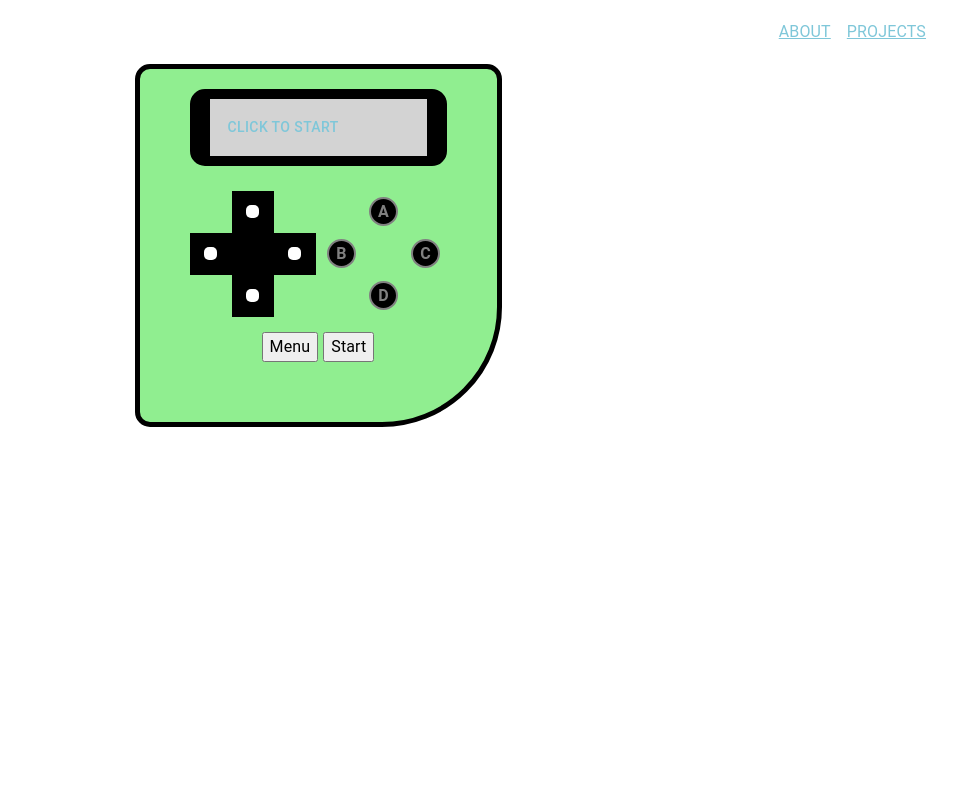
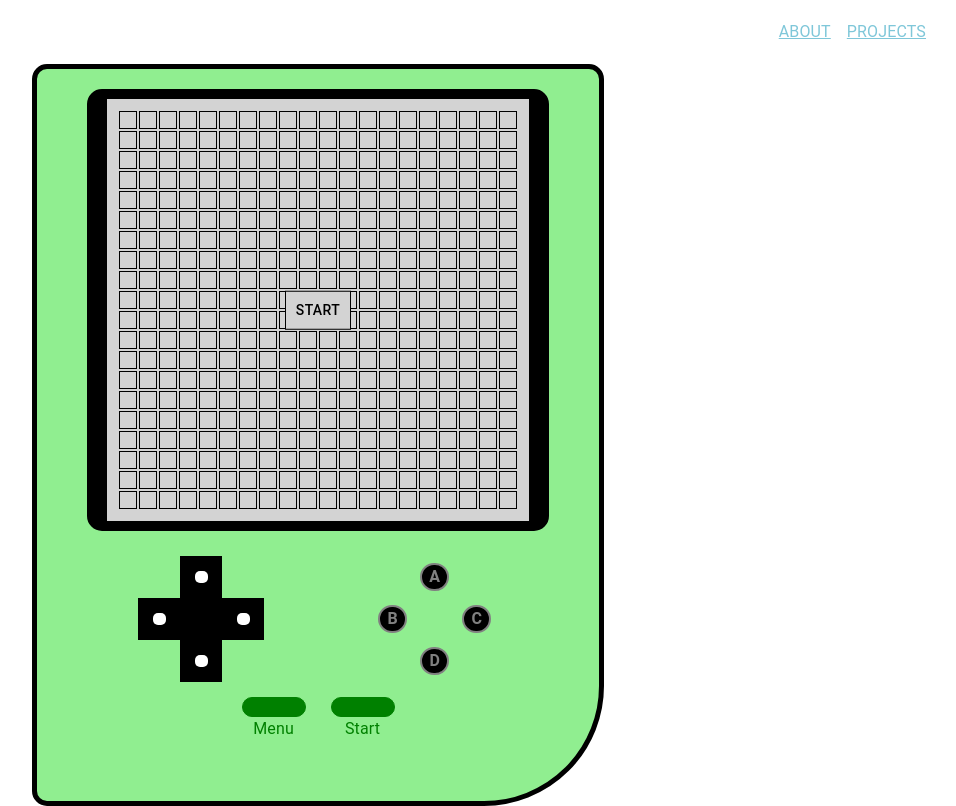
Before and after one commit to MichaelMortlockChapman/MichaelMortlockChapman.github.io, a React (Create React App) app in the folder development/: page /snake in a window 1280 px wide. Shown: the whole page, without its empty margins (322-1278 px from the left). Built offline with nearby package versions, Linux system fonts and the light colour scheme; the HTML template or start-up script is replaced by a standard one.

Commit message:
more styling work and menu stuff for snake game

```diff
--- a/development/src/ExampleProject/GameBoi.js
+++ b/development/src/ExampleProject/GameBoi.js
@@ -120,7 +120,7 @@ export default function GameBoi (props) {
           borderStyle: 'solid',
           borderRadius: '15px'
         }}>
-          <div style={{ width: 'fit-content' }}>
+          <div style={{ width: 'fit-content', position: 'relative' }}>
             {props.children}
           </div>
         </div>
@@ -129,8 +129,30 @@ export default function GameBoi (props) {
           {rightButtons}
         </Stack>
         <Stack direction='row' alignContent='center' justifyContent='center' gap='5px' sx={{ paddingTop: '15px' }}>
-          <button onClick={handleMenuButton}><Typography>Menu</Typography></button>
-          <button onClick={handleStartButton}><Typography>Start</Typography></button>
+          <Stack direction='column' alignItems='center'>
+            <Button style={{
+              backgroundColor: 'green',
+              height: '20px',
+              border: '1px solid green',
+              width: '50px',
+              borderRadius: '15px',
+              padding: 0,
+              margin: '0px 10px 0px 10px'
+            }} onClick={handleMenuButton}/>
+            <Typography sx={{ color: 'green' }}>Menu</Typography>
+          </Stack>
+          <Stack direction='column' alignItems='center'>
+            <Button style={{
+              backgroundColor: 'green',
+              height: '20px',
+              border: '1px solid green',
+              width: '50px',
+              borderRadius: '15px',
+              padding: 0,
+              margin: '0px 10px 0px 10px'
+            }} onClick={handleStartButton}/>
+            <Typography sx={{ color: 'green' }}>Start</Typography>
+          </Stack>
         </Stack>
       </div>
     </Stack>
@@ -138,7 +160,7 @@ export default function GameBoi (props) {
 }
 
 GameBoi.propTypes = {
-  children: PropTypes.element,
+  children: PropTypes.any,
   handleUpButton: PropTypes.func,
   handleDownButton: PropTypes.func,
   handleLeftButton: PropTypes.func,
--- a/development/src/ExampleProject/Snake.js
+++ b/development/src/ExampleProject/Snake.js
@@ -1,9 +1,13 @@
 /* eslint-disable no-unused-vars */
 import { useEffect, useRef, useState } from 'react'
-import { Button, Stack, Typography } from '@mui/material'
+import { Button, FormControlLabel, Stack, Typography } from '@mui/material'
+import Checkbox from '@mui/material/Checkbox'
 import GameBoi from './GameBoi'
+import { useTheme } from '@emotion/react'
 
 export default function Snake () {
+  const theme = useTheme()
+
   const width = 20
   const height = 20
 
@@ -87,8 +91,13 @@ export default function Snake () {
     }
   }
 
+  const [pausedState, setPausedState] = useState(false)
+  const paused = useRef(false)
   const update = () => {
     console.log('update')
+    if (paused.current) {
+      return
+    }
     const _gridArr = JSON.parse(JSON.stringify(gridArr.current))
     const _snake = JSON.parse(JSON.stringify(snake.current))
     for (let i = 0; i < _snake.length; i++) {
@@ -159,25 +168,52 @@ export default function Snake () {
     direction.current = newDir
   }
 
+  const menuStyle = {
+    position: 'absolute',
+    top: '50%',
+    left: '50%',
+    transform: 'translate(-50%, -50%)',
+    backgroundColor: 'lightgrey',
+    border: '1px solid black',
+    color: 'black'
+  }
+
   return (
+    <>
       <GameBoi
         handleUpButton={() => { direction.current = [-1, 0] }}
         handleDownButton={() => { direction.current = [1, 0] }}
         handleRightButton={() => { direction.current = [0, 1] }}
         handleLeftButton={() => { direction.current = [0, -1] }}
+        handleMenuButton={() => {
+          if (!gameOver && started) {
+            setPausedState(!pausedState)
+            paused.current = !paused.current
+          }
+        }}
       >
-      {(!started && !gameOver) && <div>
-        <Button onClick={handleStartGame}>Click to Start</Button>
-      </div>}
-      {gameOver && <div>
+        {grid}
+        {(!started && !gameOver) && (
+          <Stack sx={ menuStyle } alignItems='center'>
+
+            <Button onClick={handleStartGame} sx={{ color: 'black' }}>Start</Button>
+          </Stack>
+        )}
+        {gameOver && (
+          <Stack sx={ menuStyle } direction='column' alignItems='center' >
             <Typography>Game Over!</Typography>
-        <Button onClick={handleStartGame}>Click to Play Again</Button>
-      </div>}
-      {started && <div>
-        {grid}
-        <input type='text' id='one' onKeyDown={handleKeyPress}/>
-        <br/>{`${direction.current[0]}:${direction.current[1]}`}
-      </div>}
+            <Button onClick={handleStartGame} sx={{ color: 'black' }}>Play Again</Button>
+            <Button sx={{ color: 'black' }}>Exit to Menu</Button>
+          </Stack>
+        )}
+        {pausedState && (
+          <div style={ menuStyle }>
+            <Typography>Paused</Typography>
+          </div>
+        )}
       </GameBoi>
+      {/* <FormControlLabel control={<Checkbox defaultChecked color='error' />} label='on'/>
+      <FormControlLabel control={<Checkbox color='error' />} label='off'/> */}
+    </>
   )
 }
```
Lines whose indentation alone changed are shown as unchanged.
